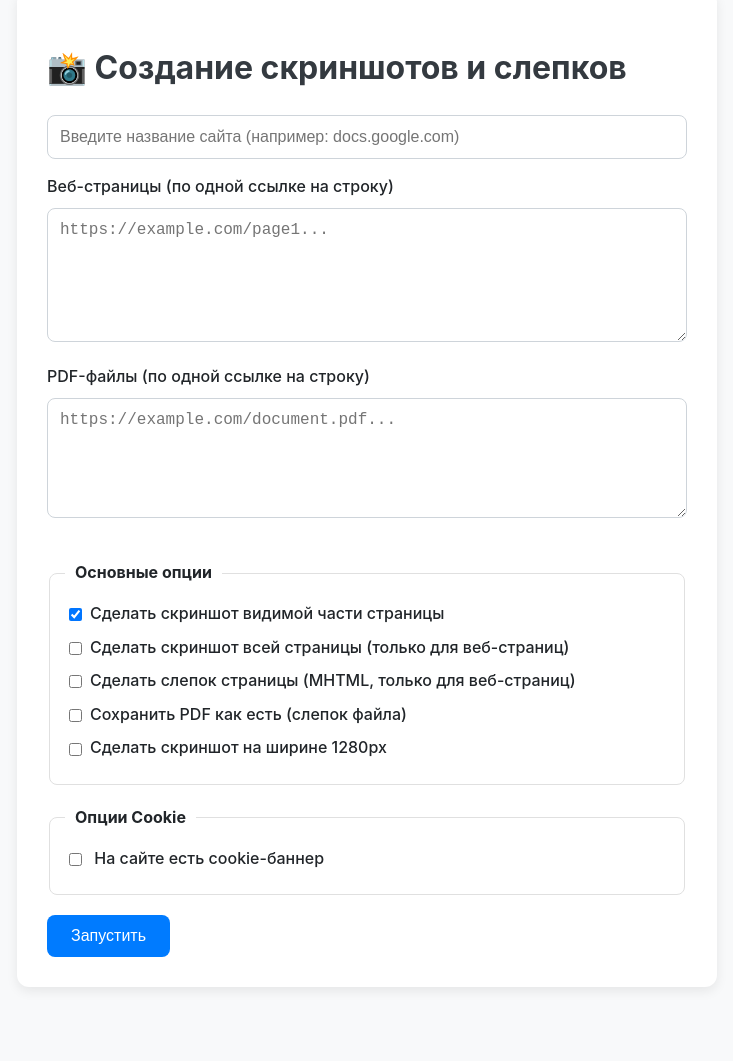
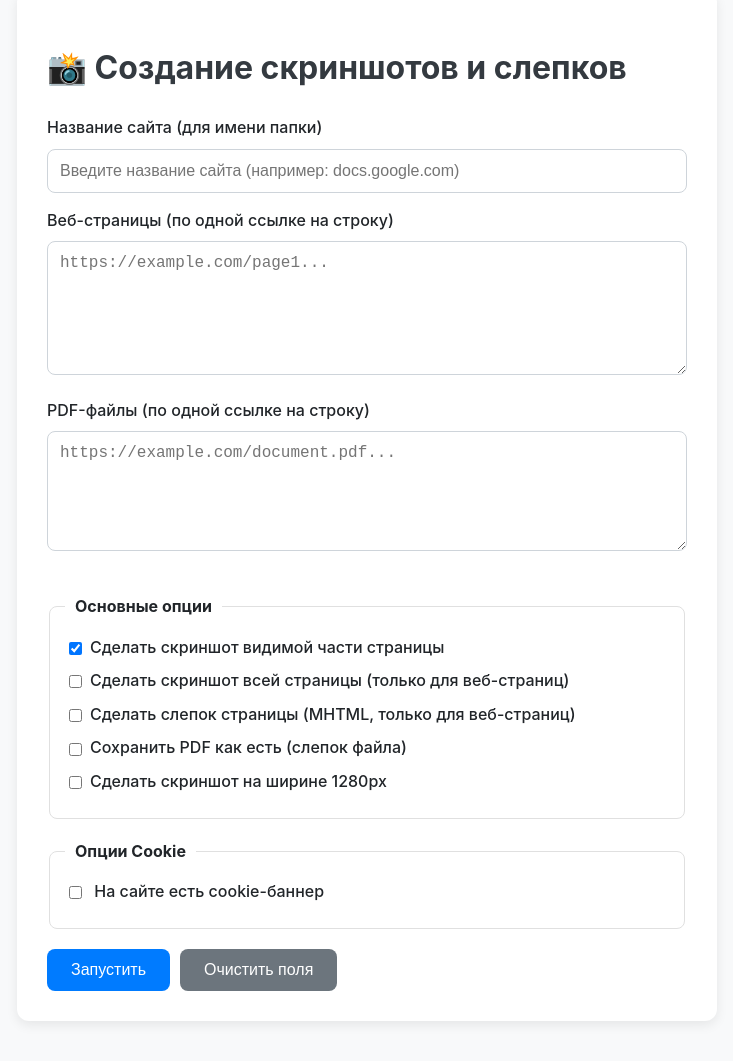
Before and after one commit to tereshenkov29/page_screenshot_creation, a plain HTML site: page docs/index_local.html in a window 1280 px wide. Shown: the part 49-1110 px from the top of the page, without its empty margins (273-1006 px from the left). Before the commit the page ends 1076 px from the top, so only its background shows below. Drawn offline with Linux system fonts and the light colour scheme.

Commit message:
feat(UX): Add form clearing and fix folder naming
This commit introduces two user experience improvements to streamline the workflow.

-   **Add "Clear Fields" Button:**
    -   A new "Clear Fields" button has been added to the UI (`index_local.html`).
    -   This allows the user to reset all text input fields (`siteName`, `urls`, `pdf_urls`, `cookieButtonText`) without deselecting any of the processing options (checkboxes), making it easier to start a new batch for a different site.

-   **Fix Folder Name Sanitization:**
    -   The backend (`app_local.py`) now sanitizes the `site_name` input to replace characters that are invalid for directory names (e.g., `/`, `\`, `:`) with an underscore (`_`).
    -   This prevents errors when a user inputs a path-like string as the site name and ensures the root folder is always created correctly.
    -   A `label` was also added to the Site Name input field for better accessibility.

```diff
--- a/docs/index_local.html
+++ b/docs/index_local.html
@@ -30,23 +30,37 @@
             min-height: 120px;
             resize: vertical;
         }
+        .button-container {
+            display: flex;
+            gap: 10px;
+            margin-top: 20px;
+        }
         button {
             padding: 12px 24px;
             font-size: 16px;
             cursor: pointer;
-            background-color: #007bff;
-            color: white;
             border: none;
             border-radius: 8px;
             transition: background-color 0.2s, opacity 0.2s;
         }
-        button:hover {
+        .primary-button {
+            background-color: #007bff;
+            color: white;
+        }
+        .primary-button:hover {
             background-color: #0056b3;
         }
-        button:disabled {
+        .primary-button:disabled {
             background-color: #6c757d;
             cursor: not-allowed;
             opacity: 0.7;
+        }
+        .secondary-button {
+            background-color: #6c757d;
+            color: white;
+        }
+        .secondary-button:hover {
+            background-color: #5a6268;
         }
         label {
             display: block;
@@ -113,6 +127,8 @@
 <div class="container">
     <h1>📸 Создание скриншотов и слепков</h1>
 
+    <!-- === ДОБАВЛЕНА МЕТКА (LABEL) === -->
+    <label for="siteName">Название сайта (для имени папки)</label>
     <input type="text" id="siteName" placeholder="Введите название сайта (например: docs.google.com)" />
 
     <label for="urls">Веб-страницы (по одной ссылке на строку)</label>
@@ -129,7 +145,6 @@
         <label><input type="checkbox" id="optionFull" />Сделать скриншот всей страницы (только для веб-страниц)</label>
         <label><input type="checkbox" id="optionMHTML" />Сделать слепок страницы (MHTML, только для веб-страниц)</label>
         <label><input type="checkbox" id="optionSavePdf" />Сохранить PDF как есть (слепок файла)</label>
-        <!-- === НОВЫЙ ЧЕКБОКС ДЛЯ ШИРИНЫ ЭКРАНА === -->
         <label><input type="checkbox" id="optionWidth1280" />Сделать скриншот на ширине 1280px</label>
     </fieldset>
 
@@ -143,7 +158,11 @@
         </div>
     </fieldset>
 
-    <button id="startButton" onclick="startProcessing()">Запустить</button>
+    <!-- === ДОБАВЛЕНА КНОПКА ОЧИСТКИ И КОНТЕЙНЕР ДЛЯ КНОПОК === -->
+    <div class="button-container">
+        <button id="startButton" onclick="startProcessing()" class="primary-button">Запустить</button>
+        <button type="button" onclick="clearInputs()" class="secondary-button">Очистить поля</button>
+    </div>
 </div>
 
 <div id="status" class="container hidden" style="margin-top: 30px;">
@@ -158,6 +177,15 @@
     const warningDiv = document.getElementById('warning');
     const optionFullCheckbox = document.getElementById('optionFull');
     const pdfUrlsTextarea = document.getElementById('pdf_urls');
+
+    // === НОВАЯ ФУНКЦИЯ ОЧИСТКИ ПОЛЕЙ ===
+    function clearInputs() {
+        document.getElementById('siteName').value = '';
+        document.getElementById('urls').value = '';
+        document.getElementById('pdf_urls').value = '';
+        document.getElementById('cookieButtonText').value = '';
+        // Чекбоксы не трогаем, как и просили
+    }
 
     function checkPdfOptions() {
         const hasPdfUrls = pdfUrlsTextarea.value.trim() !== '';
@@ -188,7 +216,6 @@
         const full = document.getElementById('optionFull').checked;
         const mhtml = document.getElementById('optionMHTML').checked;
         const save_pdf = document.getElementById('optionSavePdf').checked;
-        // --- ПОЛУЧАЕМ ЗНАЧЕНИЕ НОВОГО ЧЕКБОКСА ---
         const use1280width = document.getElementById('optionWidth1280').checked;
 
         const handleCookie = document.getElementById('handleCookie').checked;
@@ -232,7 +259,6 @@
                 save_pdf: save_pdf,
                 handle_cookie: handleCookie,
                 cookie_button_text: cookieButtonText,
-                // --- ДОБАВЛЯЕМ НОВОЕ ПОЛЕ В ЗАПРОС ---
                 use_1280_width: use1280width
             })
         })
```
Also changed, not shown: 1 other file.
